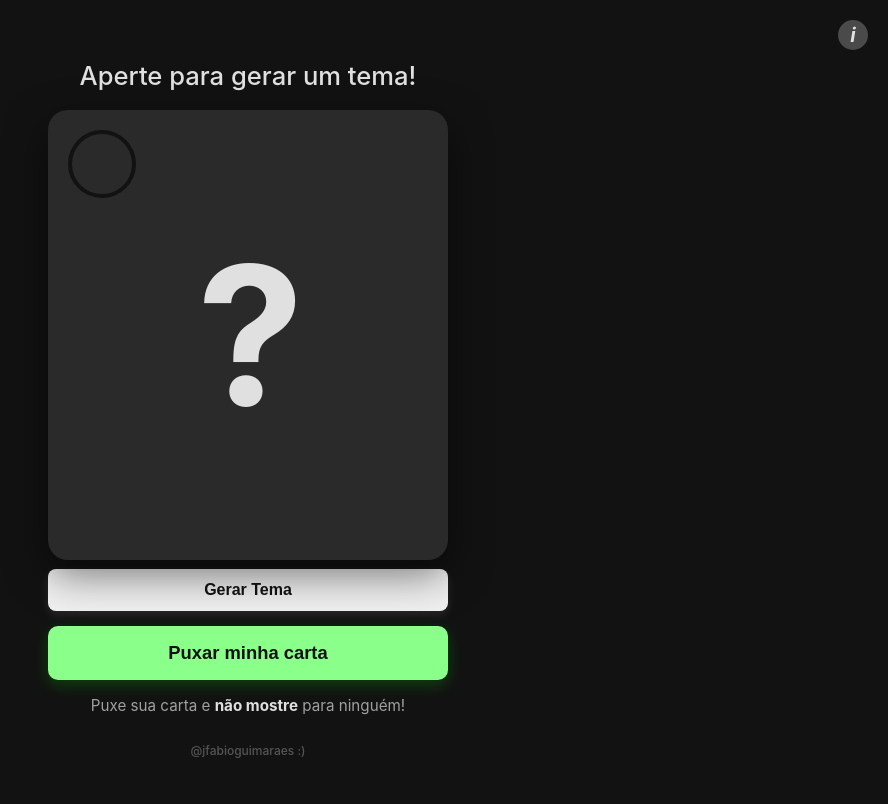
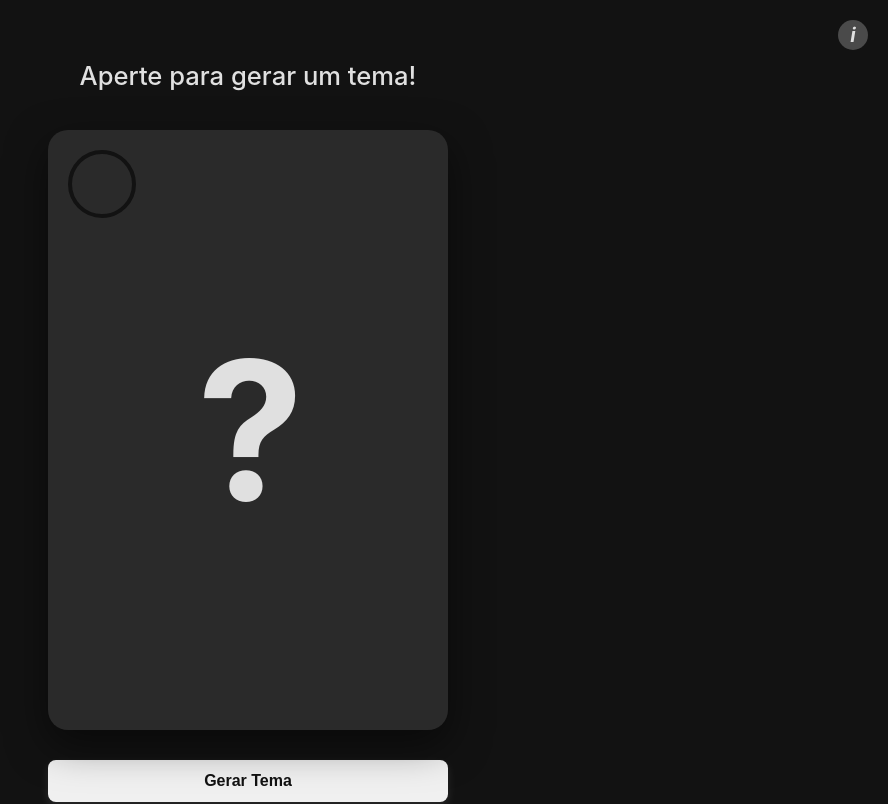
Before and after one commit to JoseFabioGuimaraes/itogame, a Next.js app: page / in a window 1280 px wide. Shown: the top 804 px of the page, without its empty margins (392-1280 px from the left). Built offline with nearby package versions, Linux system fonts and the light colour scheme.

Commit message:
Fix CSS layout issues and update game instructions for clarity

```diff
--- a/app/globals.css
+++ b/app/globals.css
@@ -3,29 +3,29 @@ body, html {
     margin: 0;
     padding: 0;
     width: 100%;
-    height: 100vh; /* Ocupa 100% da altura da tela */
+    min-height: 100vh; /* CORRIGIDO: Permite conteúdo maior que a tela */
     font-family: -apple-system, BlinkMacSystemFont, 'Segoe UI', Roboto, Helvetica, Arial, sans-serif;
     background-color: #121212;
     color: #e0e0e0;
-    overflow: hidden; /* Impede o scroll */
-    touch-action: manipulation; /* Evita zoom no celular */
+    overflow-y: auto;   /* CORRIGIDO: Permite scroll se necessário */
+    touch-action: manipulation;
 }
 
 /* O NOVO WRAPPER PRINCIPAL */
 .main-wrapper {
     display: flex;
     flex-direction: column;
-    height: 100%; /* Ocupa 100% da tela */
+    min-height: 100vh; /* CORRIGIDO: Garante que o wrapper ocupe pelo menos a tela inteira */
 }
 
 /* --- 1. ÁREA DO TEMA (Topo) --- */
 .theme-container {
     padding: 20px;
-    padding-top: 60px; /* Dá espaço para o ícone 'i' não sobrepor */
+    padding-top: 60px;
     text-align: center;
     width: 100%;
     box-sizing: border-box;
-    flex-shrink: 0; /* Não deixa encolher */
+    flex-shrink: 0;
 }
 
 #theme-display {
@@ -47,15 +47,15 @@ body, html {
     padding: 10px 20px;
     box-sizing: border-box;
     text-align: center;
-    min-height: 0; /* Fix de layout para flexbox */
+    min-height: 0;
 }
 
 /* A Carta */
 #card {
     position: relative;
     width: 80vw;
-    height: 60vh;
-    max-height: 450px;
+    /* height: 60vh; */  /* REMOVIDO: Esta era a causa do overflow */
+    max-height: 100%; /* CORRIGIDO: Limita a altura ao container */
     max-width: 400px;
     aspect-ratio: 2/3;
 
@@ -123,14 +123,14 @@ body, html {
 /* --- 3. ÁREA DE CONTROLES (Baixo) --- */
 .controls-container {
     padding: 20px;
-    padding-bottom: 30px; /* Espaço na base do celular */
+    padding-bottom: 30px;
     display: flex;
     flex-direction: column;
     align-items: center;
-    gap: 15px; /* Espaço entre os botões */
+    gap: 15px;
     width: 100%;
     box-sizing: border-box;
-    flex-shrink: 0; /* Não deixa encolher */
+    flex-shrink: 0;
 }
 
 /* Botão de Gerar Tema */
--- a/app/page.js
+++ b/app/page.js
@@ -123,9 +123,10 @@ export default function Home() {
                         <h2>Como jogar?</h2>
                         <p>O objetivo é organizar as cartas de todos (1-100) em ordem crescente, <strong>sem dizer seu número!</strong></p>
                         <ol>
-                          <li>Um 'tema' é escolhido (ex: 'Nível de pânico').</li>
-                          <li>Se seu número for baixo (ex: 3), sua pista deve ser algo calmo (ex: 'Ver TV em casa').</li>
-                          <li>Se seu número for alto (ex: 98), sua pista deve ser desesperadora (ex: 'O avião caindo').</li>
+                            {/* Corrigido para o linter (usando &apos;) */}
+                            <li>Um 'tema' é escolhido (ex: 'Nível de pânico').</li>
+                            <li>Se seu número for baixo (ex: 3), sua pista deve ser algo calmo (ex: 'Ver TV em casa').</li>
+                            <li>Se seu número for alto (ex: 98), sua pista deve ser desesperadora (ex: 'O avião caindo').</li>
                         </ol>
                     </div>
                 </div>
```
